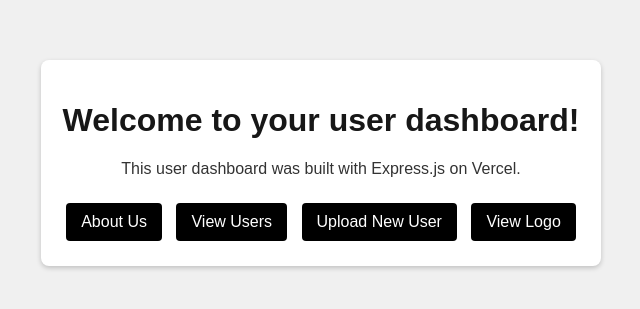
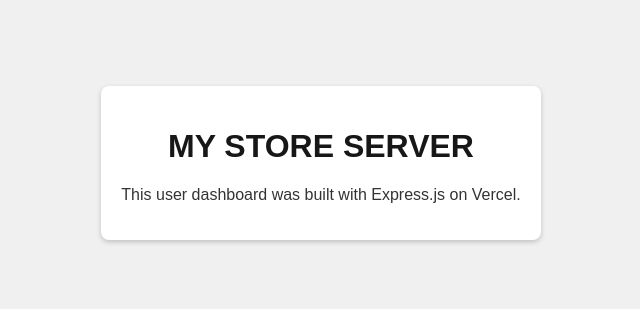
Before and after one commit to ggj102/mystore-server, a website: page components/home.htm in a window 1280 px wide. Shown: the part 237-546 px from the top of the page, without its empty margins (319-959 px from the left). Drawn offline with Linux system fonts and the light colour scheme.

Commit message:
style: 텍스트 수정

```diff
--- a/components/home.htm
+++ b/components/home.htm
@@ -48,14 +48,14 @@
   </head>
   <body>
     <div>
-      <h1>Welcome to your user dashboard!</h1>
+      <h1>MY STORE SERVER</h1>
       <p>This user dashboard was built with Express.js on Vercel.</p>
-      <nav>
+      <!-- <nav>
         <a href="/about">About Us</a>
         <a href="/allUsers">View Users</a>
         <a href="/uploadUser">Upload New User</a>
         <a href="/images/logo.png">View Logo</a>
-      </nav>
+      </nav> -->
     </div>
   </body>
 </html>
```
